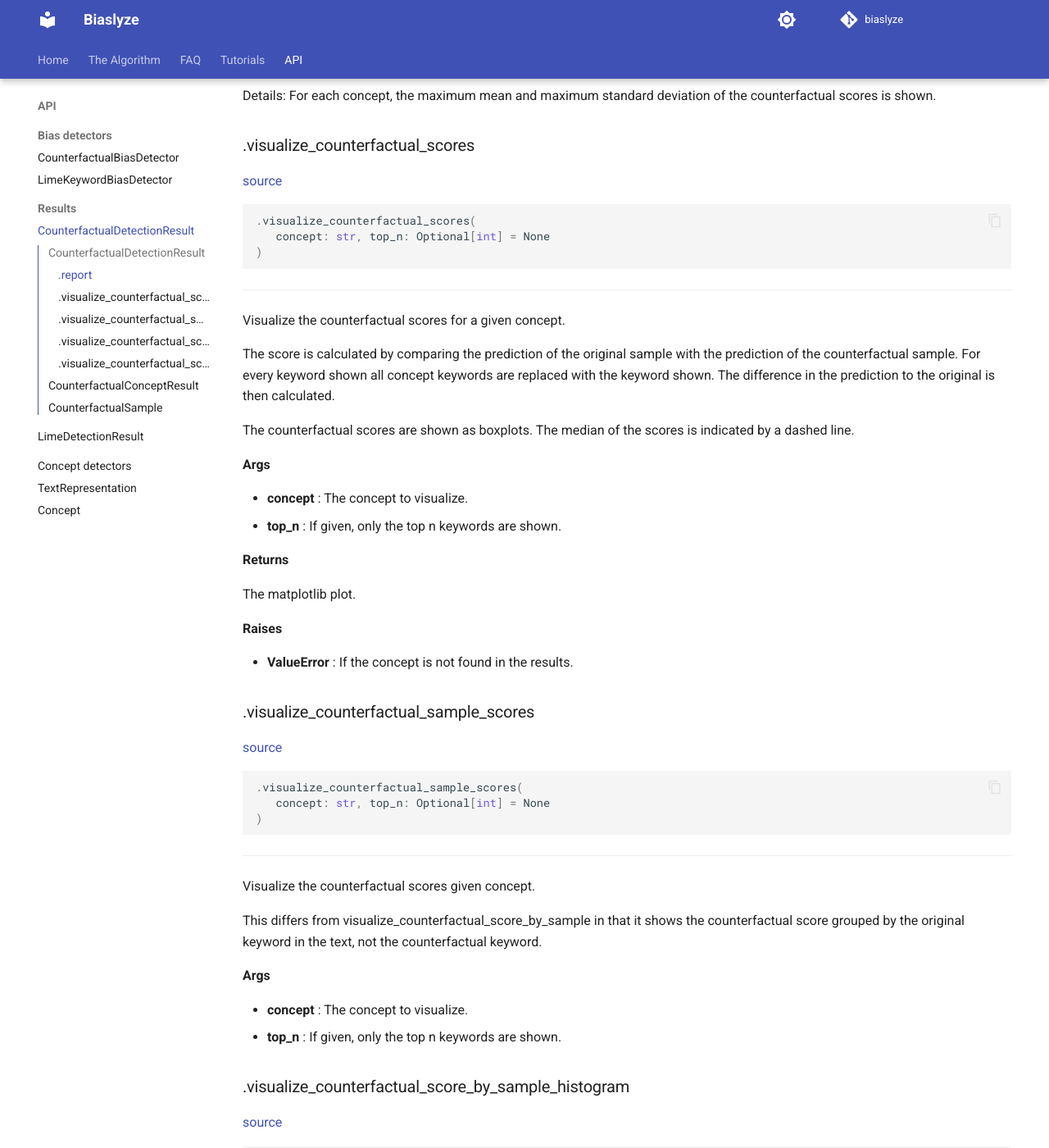
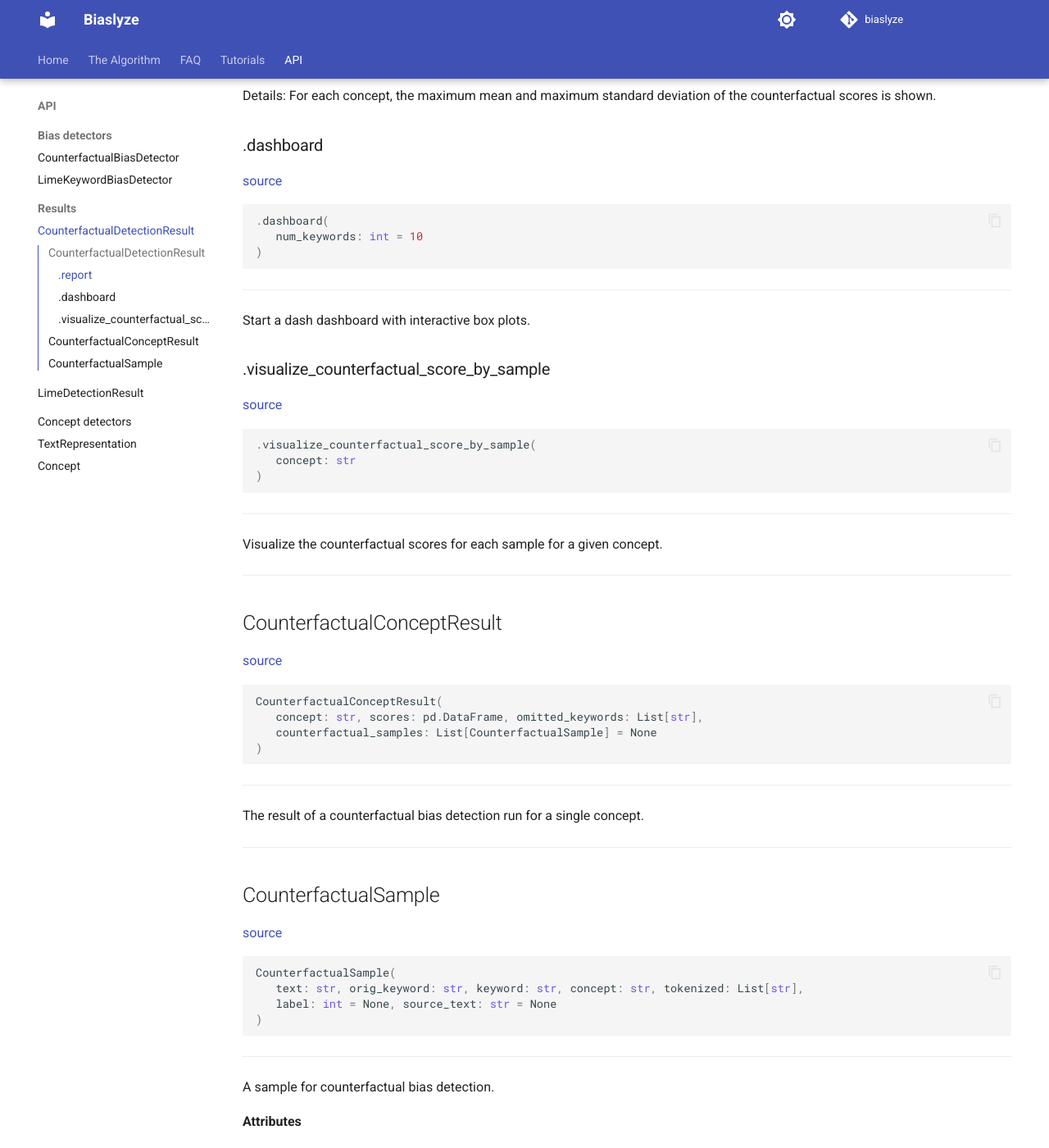
Before and after one commit to biaslyze-dev/biaslyze, an MkDocs documentation site: the page built from docs/sources/biaslyze/results/counterfactual_detection_results.md, in a window 1280 px wide and 1400 px high, scrolled down 704 px. Shown: the whole window at 82% size. Built offline with MkDocs 1.6.1 and Material for MkDocs 9.7.7, drawn with Linux system fonts in a browser that asks for light colours; comment, search, counter and statistics services are not loaded; some of the changed text lies outside the part shown.

Commit message:
Update docs

````diff
--- a/docs/sources/biaslyze/results/counterfactual_detection_results.md
+++ b/docs/sources/biaslyze/results/counterfactual_detection_results.md
@@ -2,7 +2,7 @@
 
 
 ## CounterfactualDetectionResult
-[source](https://github.com/biaslyze-dev/biaslyze/blob/main/biaslyze/results/counterfactual_detection_results.py/#L63)
+[source](https://github.com/biaslyze-dev/biaslyze/blob/main/biaslyze/results/counterfactual_detection_results.py/#L65)
 ```python
 CounterfactualDetectionResult(
    concept_results: List[CounterfactualConceptResult]
@@ -24,7 +24,7 @@ The result of a counterfactual bias detection run.
 
 
 ### .report
-[source](https://github.com/biaslyze-dev/biaslyze/blob/main/biaslyze/results/counterfactual_detection_results.py/#L109)
+[source](https://github.com/biaslyze-dev/biaslyze/blob/main/biaslyze/results/counterfactual_detection_results.py/#L111)
 ```python
 .report()
 ```
@@ -35,84 +35,19 @@ Show an overview of the results.
 Details:
 For each concept, the maximum mean and maximum standard deviation of the counterfactual scores is shown.
 
-### .visualize_counterfactual_scores
-[source](https://github.com/biaslyze-dev/biaslyze/blob/main/biaslyze/results/counterfactual_detection_results.py/#L120)
+### .dashboard
+[source](https://github.com/biaslyze-dev/biaslyze/blob/main/biaslyze/results/counterfactual_detection_results.py/#L122)
 ```python
-.visualize_counterfactual_scores(
-   concept: str, top_n: Optional[int] = None
+.dashboard(
+   num_keywords: int = 10
 )
 ```
 
 ---
-Visualize the counterfactual scores for a given concept.
-
-The score is calculated by comparing the prediction of the original sample with the prediction of the counterfactual sample.
-For every keyword shown all concept keywords are replaced with the keyword shown. The difference in the prediction to the original is then calculated.
-
-The counterfactual scores are shown as boxplots. The median of the scores is indicated by a dashed line.
-
-
-**Args**
-
-* **concept**  : The concept to visualize.
-* **top_n**  : If given, only the top n keywords are shown.
-
-
-**Returns**
-
-The matplotlib plot.
-
-
-**Raises**
-
-* **ValueError**  : If the concept is not found in the results.
-
-
-### .visualize_counterfactual_sample_scores
-[source](https://github.com/biaslyze-dev/biaslyze/blob/main/biaslyze/results/counterfactual_detection_results.py/#L151)
-```python
-.visualize_counterfactual_sample_scores(
-   concept: str, top_n: Optional[int] = None
-)
-```
-
----
-Visualize the counterfactual scores given concept.
-
-This differs from visualize_counterfactual_score_by_sample in that it shows the counterfactual
-score grouped by the original keyword in the text, not the counterfactual keyword.
-
-
-**Args**
-
-* **concept**  : The concept to visualize.
-* **top_n**  : If given, only the top n keywords are shown.
-
-
-### .visualize_counterfactual_score_by_sample_histogram
-[source](https://github.com/biaslyze-dev/biaslyze/blob/main/biaslyze/results/counterfactual_detection_results.py/#L190)
-```python
-.visualize_counterfactual_score_by_sample_histogram(
-   concepts: Optional[List[str]] = None
-)
-```
-
----
-Visualize the counterfactual scores for each sample as a histogram.
-
-
-**Args**
-
-* **concepts**  : If given, only the concepts in this list are shown. Otherwise, all concepts are shown.
-
-
-**Raises**
-
-* **ValueError**  : If no samples are found for the given concepts.
-
+Start a dash dashboard with interactive box plots.
 
 ### .visualize_counterfactual_score_by_sample
-[source](https://github.com/biaslyze-dev/biaslyze/blob/main/biaslyze/results/counterfactual_detection_results.py/#L237)
+[source](https://github.com/biaslyze-dev/biaslyze/blob/main/biaslyze/results/counterfactual_detection_results.py/#L252)
 ```python
 .visualize_counterfactual_score_by_sample(
    concept: str
@@ -126,7 +61,7 @@ Visualize the counterfactual scores for each sample for a given concept.
 
 
 ## CounterfactualConceptResult
-[source](https://github.com/biaslyze-dev/biaslyze/blob/main/biaslyze/results/counterfactual_detection_results.py/#L47)
+[source](https://github.com/biaslyze-dev/biaslyze/blob/main/biaslyze/results/counterfactual_detection_results.py/#L49)
 ```python
 CounterfactualConceptResult(
    concept: str, scores: pd.DataFrame, omitted_keywords: List[str],
@@ -142,7 +77,7 @@ The result of a counterfactual bias detection run for a single concept.
 
 
 ## CounterfactualSample
-[source](https://github.com/biaslyze-dev/biaslyze/blob/main/biaslyze/results/counterfactual_detection_results.py/#L12)
+[source](https://github.com/biaslyze-dev/biaslyze/blob/main/biaslyze/results/counterfactual_detection_results.py/#L14)
 ```python
 CounterfactualSample(
    text: str, orig_keyword: str, keyword: str, concept: str, tokenized: List[str],
````
Also changed, not shown: docs/sources/biaslyze/bias_detectors/counterfactual_biasdetector.md (+2 -2 lines).
